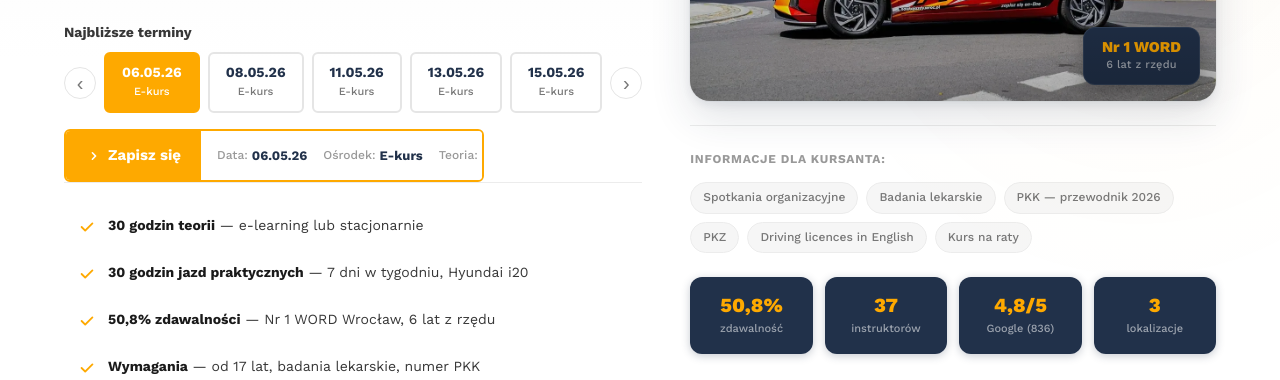
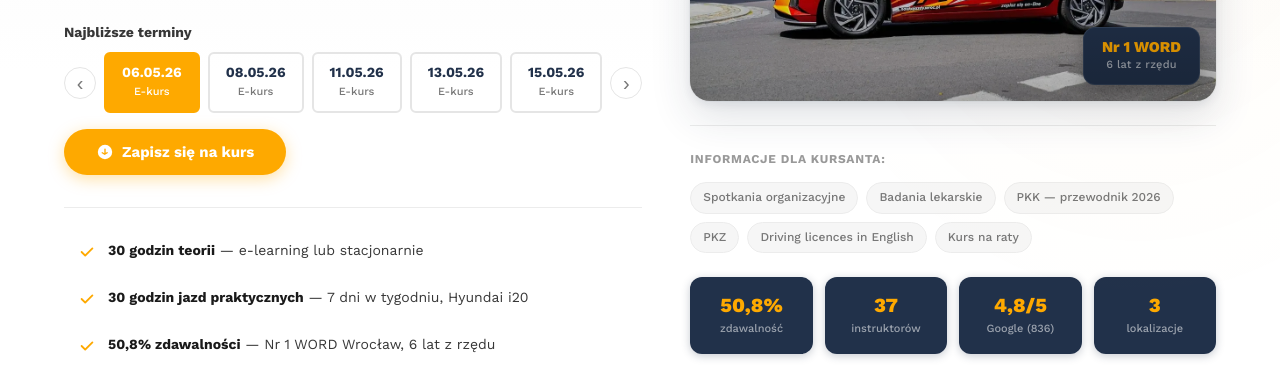
Before and after one commit to SiwsON1/adj-redesign, a website: page index.html in a window 1280 px wide. Shown: the part 395-775 px from the top of the page. Drawn offline with nearby package versions, Linux system fonts and the light colour scheme.

Commit message:
Przywroc oryginalny CTA button, zostaw karuzele dat

```diff
--- a/css/style.css
+++ b/css/style.css
@@ -2214,71 +2214,6 @@ h1, h2, h3, h4, h5, h6 {
   color: var(--gray-500);
 }
 
-/* ---------- Signup row ---------- */
-.hero__signup-row {
-  display: flex;
-  align-items: stretch;
-  gap: 0;
-  margin-top: var(--sp-4);
-  border-radius: var(--radius-sm);
-  overflow: hidden;
-  border: 2px solid var(--brand);
-  max-width: 420px;
-}
-
-.hero__signup-btn {
-  display: inline-flex;
-  align-items: center;
-  gap: 6px;
-  padding: 12px 20px;
-  background: var(--brand);
-  color: var(--white);
-  font-family: var(--font-display);
-  font-size: 15px;
-  font-weight: 700;
-  text-decoration: none;
-  white-space: nowrap;
-  flex-shrink: 0;
-  transition: background var(--dur) var(--ease);
-}
-
-.hero__signup-btn:hover {
-  background: var(--brand-dark);
-}
-
-.hero__signup-btn svg {
-  width: 16px;
-  height: 16px;
-  flex-shrink: 0;
-}
-
-.hero__signup-info {
-  display: flex;
-  align-items: center;
-  gap: var(--sp-4);
-  padding: 10px 16px;
-  background: var(--white);
-  flex: 1;
-}
-
-.hero__signup-field {
-  display: flex;
-  align-items: center;
-  gap: 4px;
-  white-space: nowrap;
-}
-
-.hero__signup-field-label {
-  font-size: 12px;
-  color: var(--gray-400);
-  font-weight: 500;
-}
-
-.hero__signup-field-value {
-  font-size: 13px;
-  font-weight: 700;
-  color: var(--navy);
-}
 
 /* ============================================
    RESPONSIVE
@@ -2420,14 +2355,6 @@ h1, h2, h3, h4, h5, h6 {
   .footer__grid {
     grid-template-columns: 1fr;
   }
-  .hero__signup-row {
-    max-width: 100%;
-  }
-  .hero__signup-info {
-    gap: var(--sp-2);
-    padding: 8px 10px;
-    flex-wrap: wrap;
-  }
   .stat-card__value {
     font-size: 2rem;
   }
--- a/index.html
+++ b/index.html
@@ -134,26 +134,10 @@
           </div>
         </div>
 
-        <div class="hero__signup-row">
-          <a href="/formularz-zapisow/" class="hero__signup-btn" id="signupBtn">
-            <svg viewBox="0 0 20 20" fill="currentColor" width="16" height="16"><path fill-rule="evenodd" d="M7.293 14.707a1 1 0 010-1.414L10.586 10 7.293 6.707a1 1 0 011.414-1.414l4 4a1 1 0 010 1.414l-4 4a1 1 0 01-1.414 0z" clip-rule="evenodd"/></svg>
-            Zapisz się
-          </a>
-          <div class="hero__signup-info">
-            <div class="hero__signup-field">
-              <span class="hero__signup-field-label">Data:</span>
-              <span class="hero__signup-field-value" id="selectedDate">06.05.26</span>
-            </div>
-            <div class="hero__signup-field">
-              <span class="hero__signup-field-label">Ośrodek:</span>
-              <span class="hero__signup-field-value">E-kurs</span>
-            </div>
-            <div class="hero__signup-field">
-              <span class="hero__signup-field-label">Teoria:</span>
-              <span class="hero__signup-field-value">E-learning</span>
-            </div>
-          </div>
-        </div>
+        <a href="/formularz-zapisow/" class="btn btn--gold hero__cta-btn">
+          <svg viewBox="0 0 20 20" fill="currentColor"><path fill-rule="evenodd" d="M10 18a8 8 0 100-16 8 8 0 000 16zm.75-11.25a.75.75 0 00-1.5 0v4.59l-1.95-1.16a.75.75 0 10-.77 1.29l2.75 1.63a.75.75 0 00.77 0l2.75-1.63a.75.75 0 00-.77-1.29l-1.28.76V6.75z" clip-rule="evenodd"/></svg>
+          Zapisz się na kurs
+        </a>
 
         <!-- Key features as anchor links -->
         <ul class="hero__features">
--- a/js/main.js
+++ b/js/main.js
@@ -218,17 +218,11 @@ function initDatesCarousel() {
     });
   }
 
-  const dateDisplay = document.getElementById("selectedDate");
-
   cards.forEach((card) => {
     card.addEventListener("click", (e) => {
       e.preventDefault();
       cards.forEach((c) => c.classList.remove("is-active"));
       card.classList.add("is-active");
-      if (dateDisplay) {
-        const dateText = card.querySelector(".date-card__date");
-        if (dateText) dateDisplay.textContent = dateText.textContent;
-      }
     });
   });
 }
```
